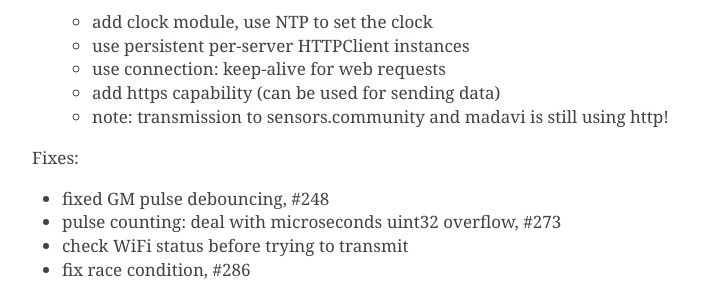
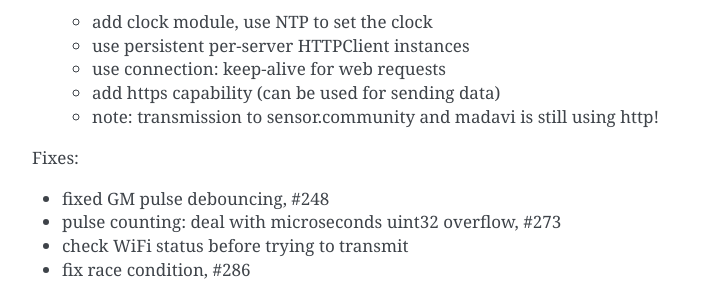
Before and after one commit to ecocurious2/MultiGeiger, a Sphinx documentation site: the page built from docs/source/changes.rst, in a window 1280 px wide and 900 px high, scrolled down 1347 px. Shown: the part 155-455 px from the top of the window, without its empty margins (388-1094 px from the left). Built offline with Sphinx 7.4.7, drawn with Linux system fonts in a browser that asks for light colours.

Commit message:
Fix sensor.community domain

```diff
--- a/docs/source/changes.rst
+++ b/docs/source/changes.rst
@@ -71,7 +71,7 @@ New features:
   - use persistent per-server HTTPClient instances
   - use connection: keep-alive for web requests
   - add https capability (can be used for sending data)
-  - note: transmission to sensors.community and madavi is still using http!
+  - note: transmission to sensor.community and madavi is still using http!
 
 Fixes:
 
--- a/docs/source/usage.rst
+++ b/docs/source/usage.rst
@@ -39,7 +39,7 @@ Positions:
   - ``w``: WiFi client trying to connect
   - ``W``: WiFi client connected
   - ``0``: some error happened
-- 1: sensors.community transmission
+- 1: sensor.community transmission
 
   - ``.``: off (not configured, not enabled)
   - ``?``: init (enabled, before 1st transmission)
```
Also changed, not shown: 3 other files.
